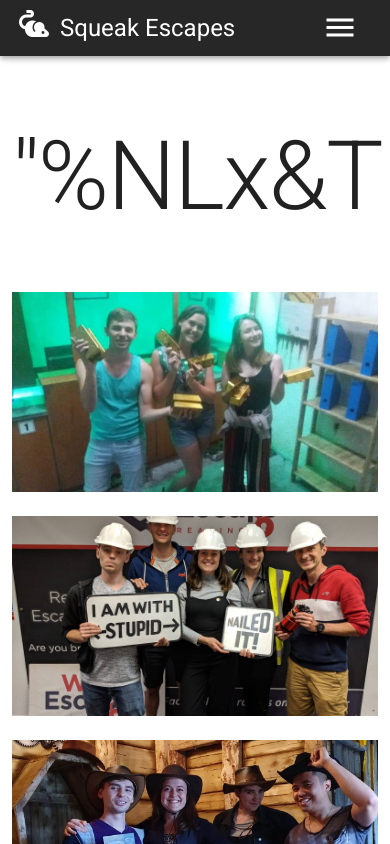
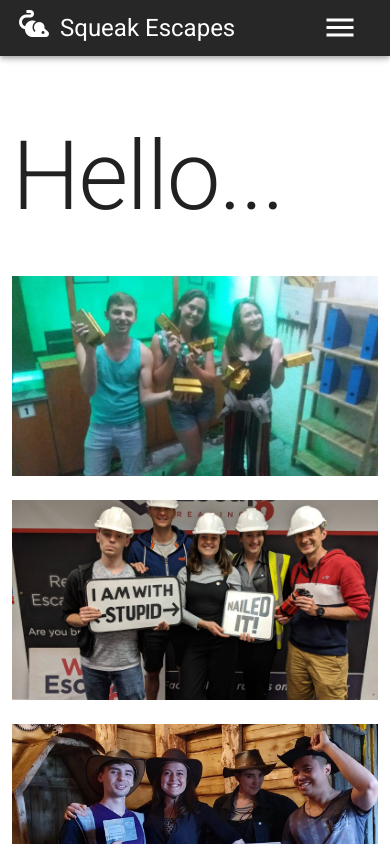
Before and after one commit to ollieChurch/escapeRoomTracker, a Vue app: page /#/ in a window 390 px wide. Shown: the top 844 px of the page. Built offline with nearby package versions, Linux system fonts and the light colour scheme.

Commit message:
removes text encryption on mobile devices

```diff
--- a/src/views/HomeView.vue
+++ b/src/views/HomeView.vue
@@ -5,9 +5,11 @@
                 <v-row class="pt-15 pb-10" key="home0">
                     <v-col cols="7">
                         <text-decrypt
-                            addedClasses="text-h1"
+                            addedClasses="text-h1 hidden-sm-and-down"
                             :inputText="greeting"
                         />
+
+                        <h2 class="text-h1 hidden-md-and-up">{{ greeting }}</h2>
                     </v-col>
                     <v-spacer />
                 </v-row>
```
